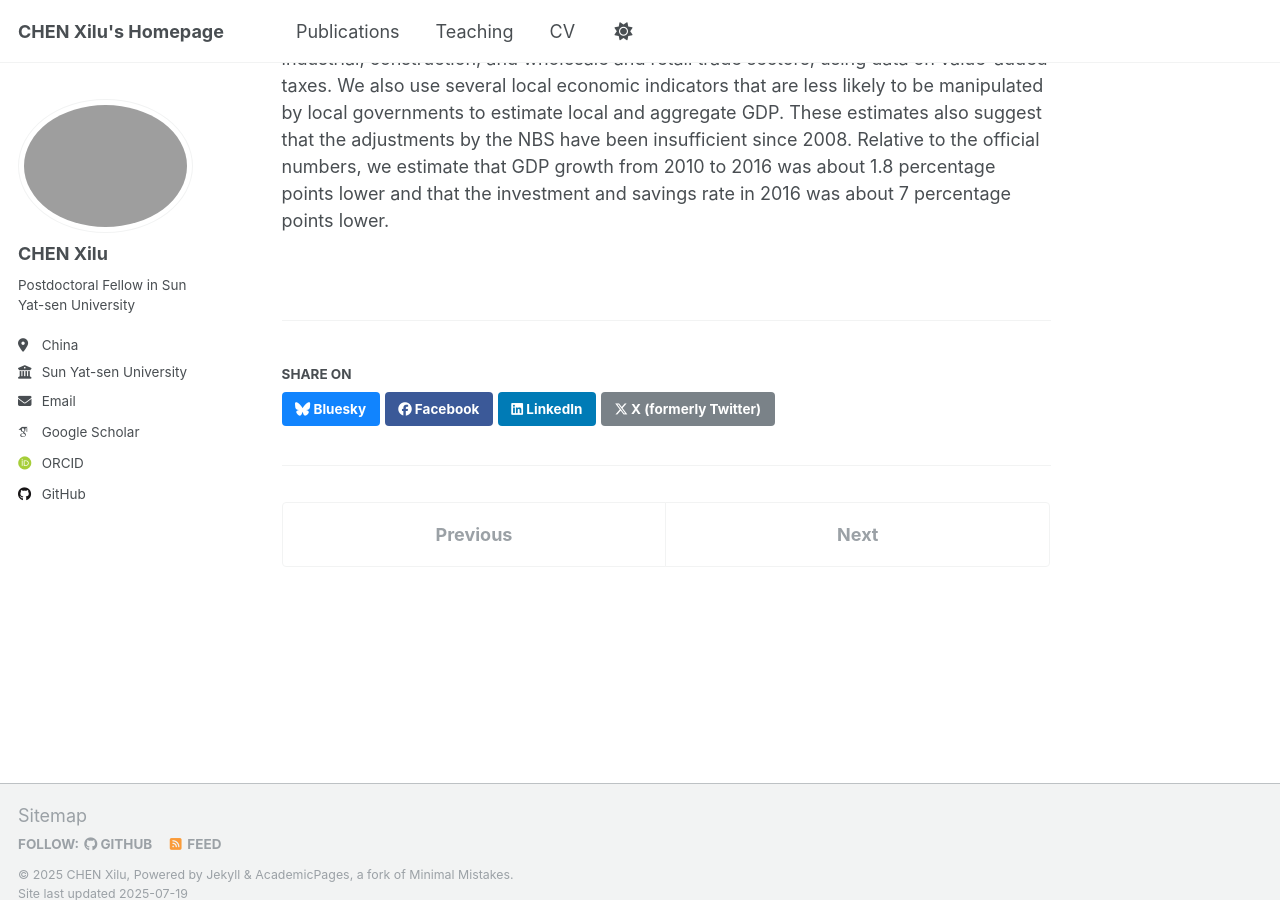
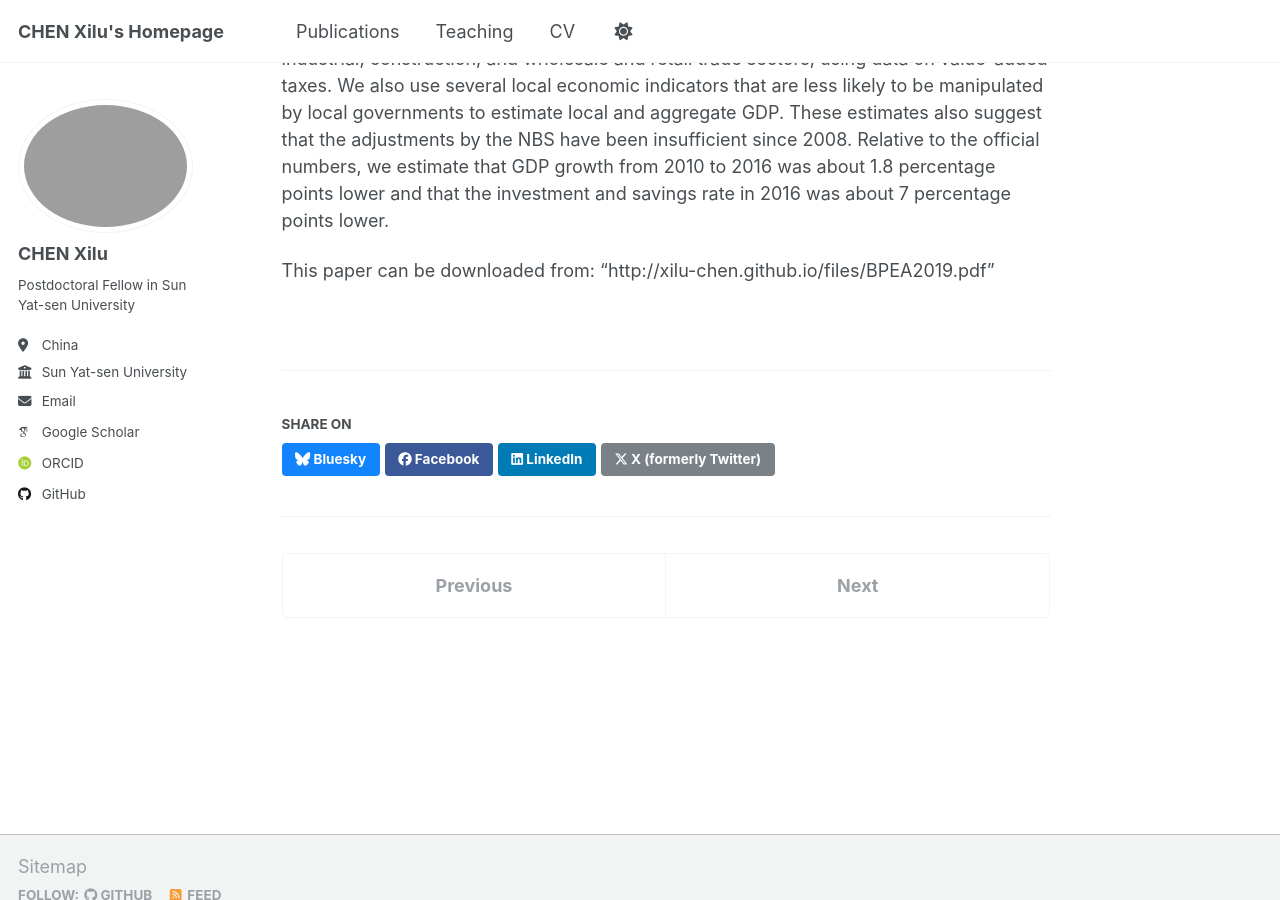
Before and after one commit to Xilu-CHEN/xilu-chen.github.io, a Jekyll site: the page built from _publications/BPEA2019.md, in a window 1280 px wide and 900 px high, scrolled down 448 px. Built offline with Jekyll 4.4.1, drawn with Linux system fonts in a browser that asks for light colours; some web fonts are replaced; a script that is not in the unit is left out.

Commit message:
Update BPEA2019.md

```diff
--- a/_publications/BPEA2019.md
+++ b/_publications/BPEA2019.md
@@ -10,3 +10,5 @@ paperurl: 'http://xilu-chen.github.io/files/BPEA2019.pdf'
 ---
 
 **Abstract:** China’s national accounts are based on data collected by local governments. However, because local governments are rewarded for meeting growth and investment targets, they have an incentive to skew local statistics. China’s National Bureau of Statistics (NBS) adjusts the data provided by local governments to calculate GDP at the national level. The adjustments made by the NBS have averaged about 5 percent of GDP since the mid-2000s. On the production side, the discrepancy between local and aggregate GDP is entirely driven by the gap between local and national estimates of industrial output. On the expenditure side, the gap is in investment. Local statistics increasingly misrepresent the true numbers after 2008, but there was no corresponding change in the adjustment made by the NBS. Using publicly available data, we provide revised estimates of local and national GDP by reestimating the output of firms in the industrial, construction, and wholesale and retail trade sectors, using data on value-added taxes. We also use several local economic indicators that are less likely to be manipulated by local governments to estimate local and aggregate GDP. These estimates also suggest that the adjustments by the NBS have been insufficient since 2008. Relative to the official numbers, we estimate that GDP growth from 2010 to 2016 was about 1.8 percentage points lower and that the investment and savings rate in 2016 was about 7 percentage points lower.
+
+This paper can be downloaded from: "http://xilu-chen.github.io/files/BPEA2019.pdf"
```
